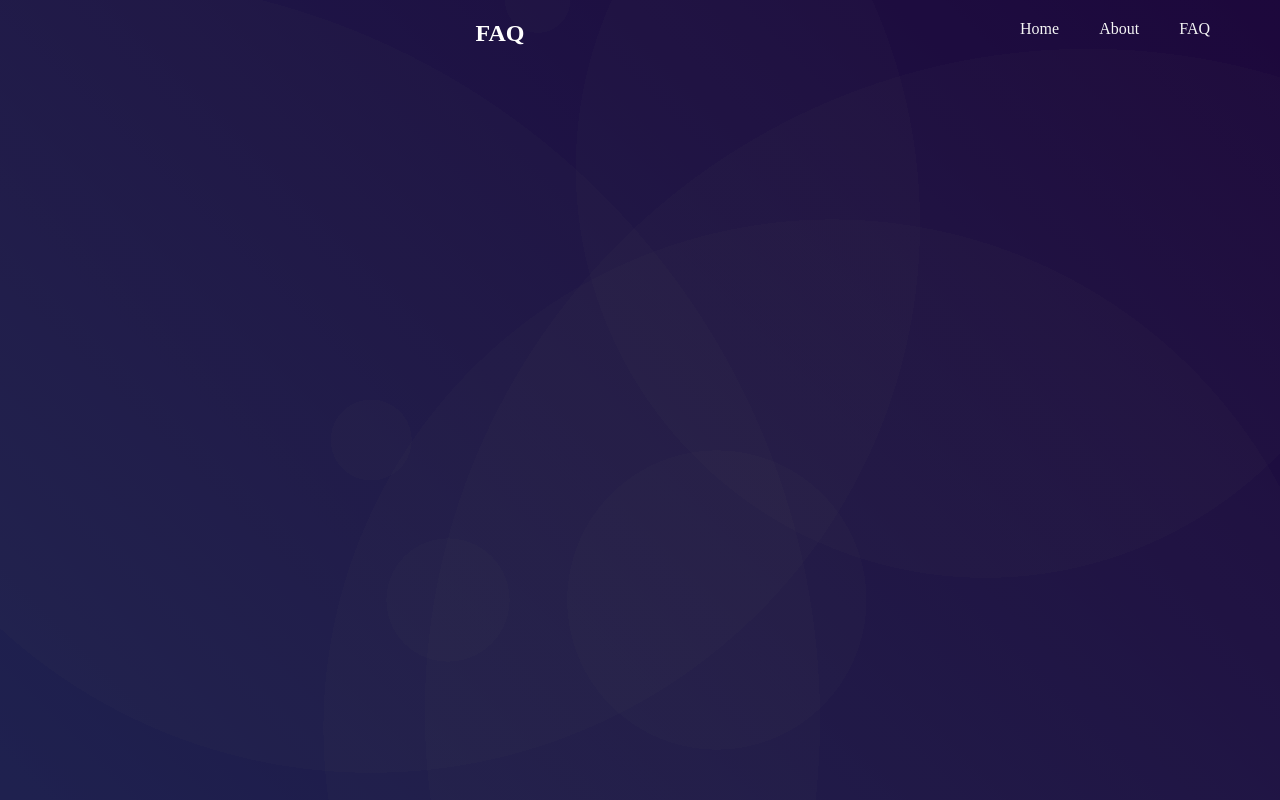
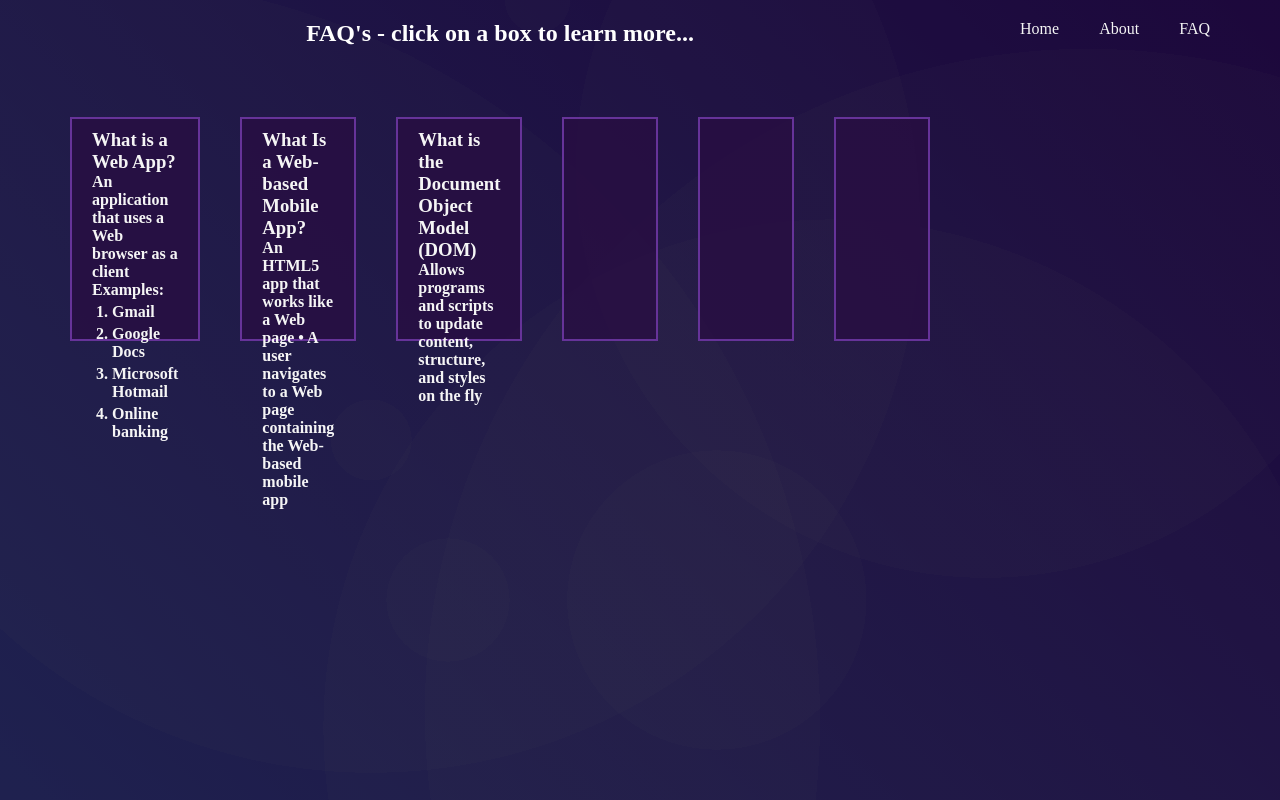
Before and after one commit to Hex-Zero/Html5-and-CSS3, a plain HTML site: page faq.html in a window 1280 px wide. Drawn offline with Linux system fonts and the light colour scheme.

Commit message:
some faqs

```diff
--- a/faq.html
+++ b/faq.html
@@ -15,7 +15,66 @@
       </ul>
     </header>
     <div class="title-container">
-      <h2 class="main-title">FAQ</h2>
+      <h2 class="main-title">FAQ's - click on a box to learn more...</h2>
+    </div>
+    <div class="faq-container">
+      <a
+        href="https://en.wikipedia.org/wiki/Web_application"
+        target="_blank"
+        class="faq-box"
+      >
+        <h3 class="question">What is a Web App?</h3>
+        <h4 class="answer">
+          An application that uses a Web browser as a client
+          <br />
+          Examples:
+          <ol>
+            <li>Gmail</li>
+            <li>Google Docs</li>
+            <li>Microsoft Hotmail</li>
+            <li>Online banking</li>
+          </ol>
+        </h4>
+      </a>
+
+      <a
+        href="https://en.wikipedia.org/wiki/Web_application"
+        target="_blank"
+        class="faq-box"
+      >
+        <h3 class="question">What Is a Web-based Mobile App?</h3>
+        <h4 class="answer">
+          An HTML5 app that works like a Web page • A user navigates to a Web
+          page containing the Web-based mobile app
+        </h4>
+      </a>
+
+      <a
+        href="https://developer.mozilla.org/en-US/docs/Web/API/Document_Object_Model/Introduction"
+        target="_blank"
+        class="faq-box"
+      >
+        <h3 class="question">What is the Document Object Model (DOM)</h3>
+        <h4 class="answer">
+          Allows programs and scripts to update content, structure, and styles
+          on the fly
+        </h4>
+      </a>
+
+      <a href="" target="_blank" class="faq-box">
+        <h3 class="question"></h3>
+        <h4 class="answer"></h4>
+      </a>
+
+      <a href="" target="_blank" class="faq-box">
+        <h3 class="question"></h3>
+        <h4 class="answer"></h4>
+      </a>
+
+      <a href="" target="_blank" class="faq-box">
+        <h3 class="question"></h3>
+        <h4 class="answer"></h4>
+      </a>
     </div>
   </body>
 </html>
--- a/style.css
+++ b/style.css
@@ -24,6 +24,30 @@ li {
 }
 .semantic {
   margin: 50px;
+}
+ol > li {
+  margin: 0;
+  margin-top: 4px;
+  margin-left: 20px;
+}
+.faq-container {
+  display: flex;
+  justify-content: center;
+  padding: 50px;
+}
+
+.faq-box {
+  margin: 20px;
+  border: 2px solid rebeccapurple;
+  background-color: rgba(40, 13, 66, 0.781);
+  padding: 10px 20px;
+  width: 250px;
+  height: 200px;
+  display: grid;
+}
+.qestion {
+}
+.answer {
 }
 .semantic-title {
   margin-left: 100px;
```
